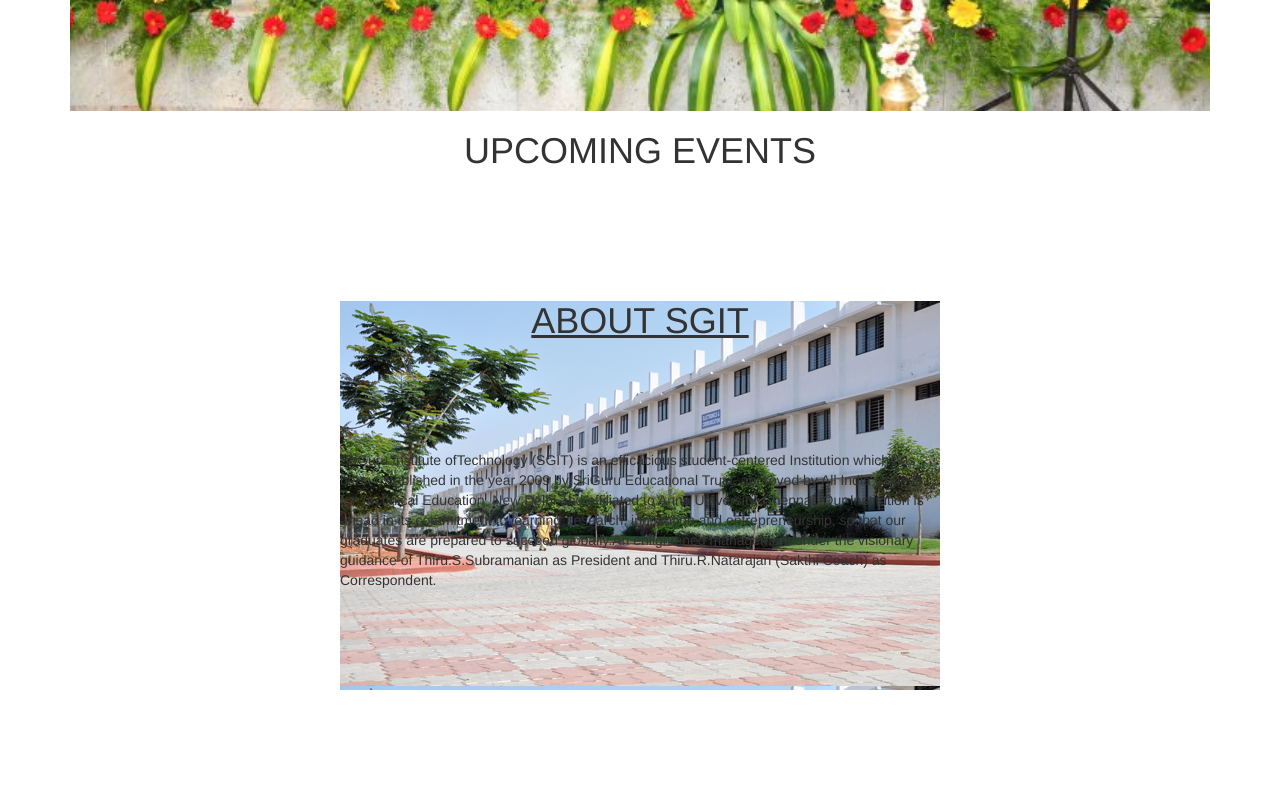
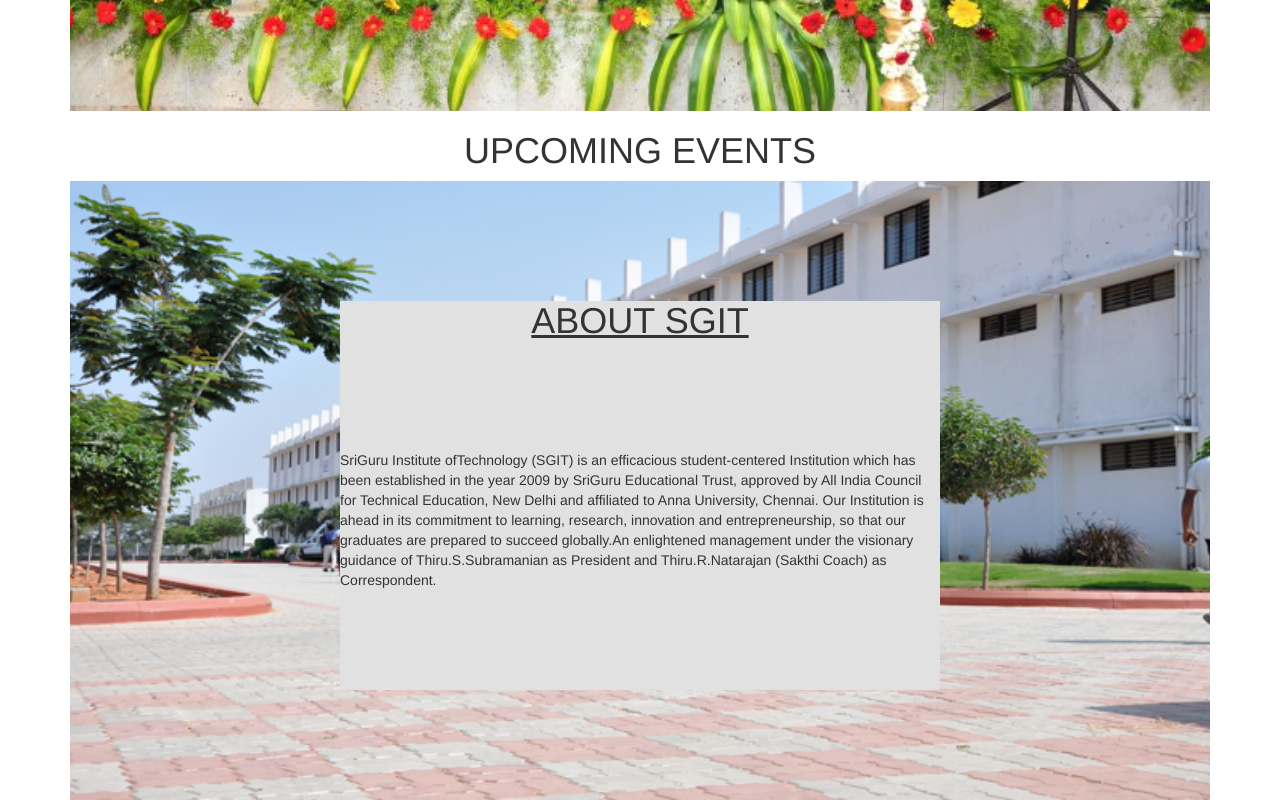
Before and after one commit to SwathiVishwa/Project, a plain HTML site: page index.html in a window 1280 px wide. Shown: the part 571-1371 px from the top of the page. Drawn offline with Linux system fonts and the light colour scheme.

Commit message:
Changed background image from about-widget to about

```diff
--- a/index.html
+++ b/index.html
@@ -60,9 +60,9 @@
  </div>
 <!--    Here is the issue-->
 <h1 class="heading"><center>UPCOMING EVENTS</center></h1>
-<div class="about">
+<div class="about"  style="background-image: url(assets/img/about.jpg);">
 
-<div class="about-widget" style="background-image: url(assets/img/about.jpg);">
+<div class="about-widget">
 <h1><center><u>ABOUT SGIT</u></center></h1>
 <p class="about">SriGuru Institute ofTechnology (SGIT) is an efficacious student-centered Institution which has been established in the year 2009 by SriGuru Educational Trust, approved by All India Council for Technical Education, New Delhi and affiliated to Anna University, Chennai. Our Institution is ahead in its commitment to learning, research, innovation and entrepreneurship, so that our graduates are prepared to succeed globally.An enlightened management under the visionary guidance of Thiru.S.Subramanian as President and Thiru.R.Natarajan (Sakthi Coach) as Correspondent.</p>
 </div>
```
